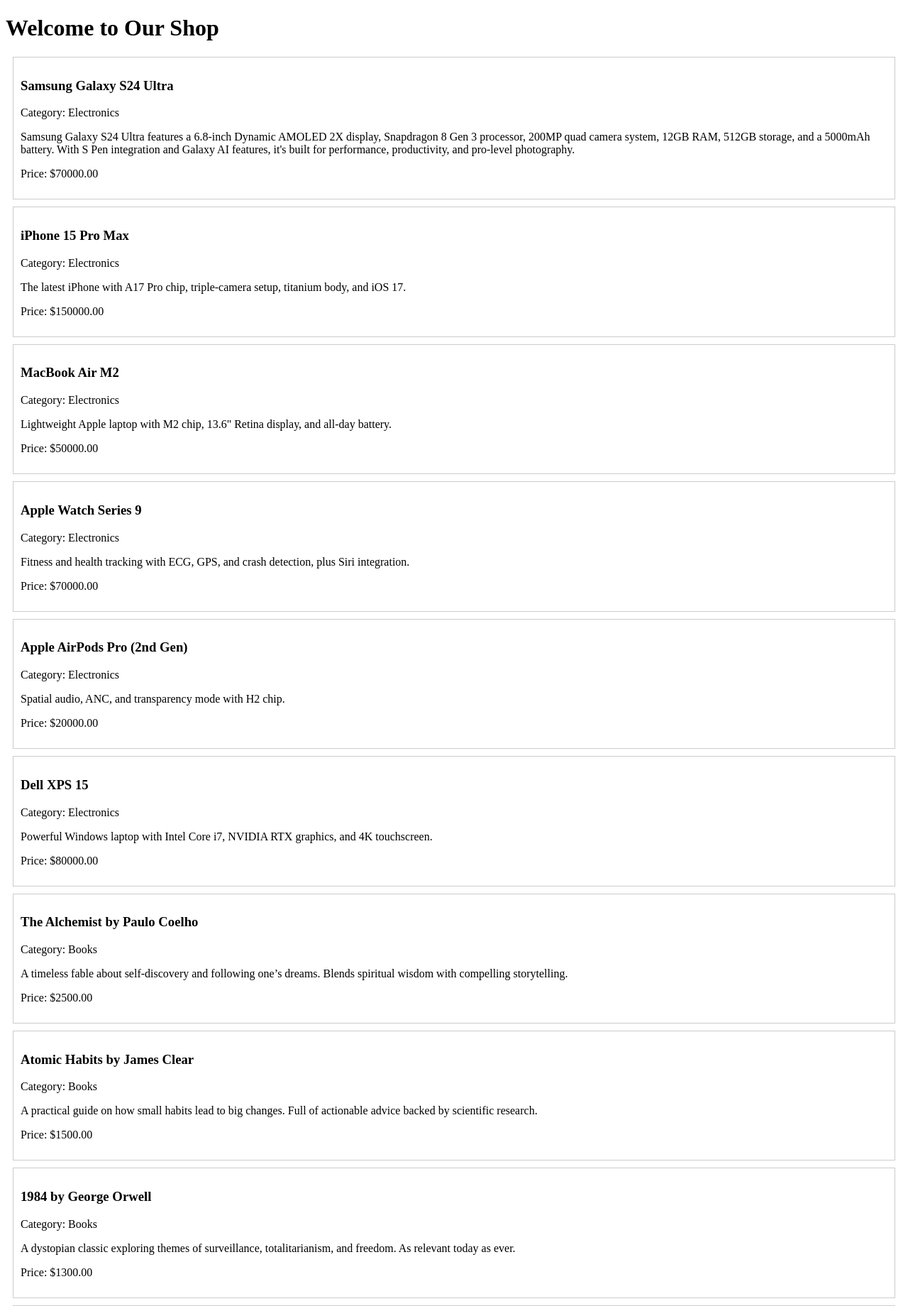
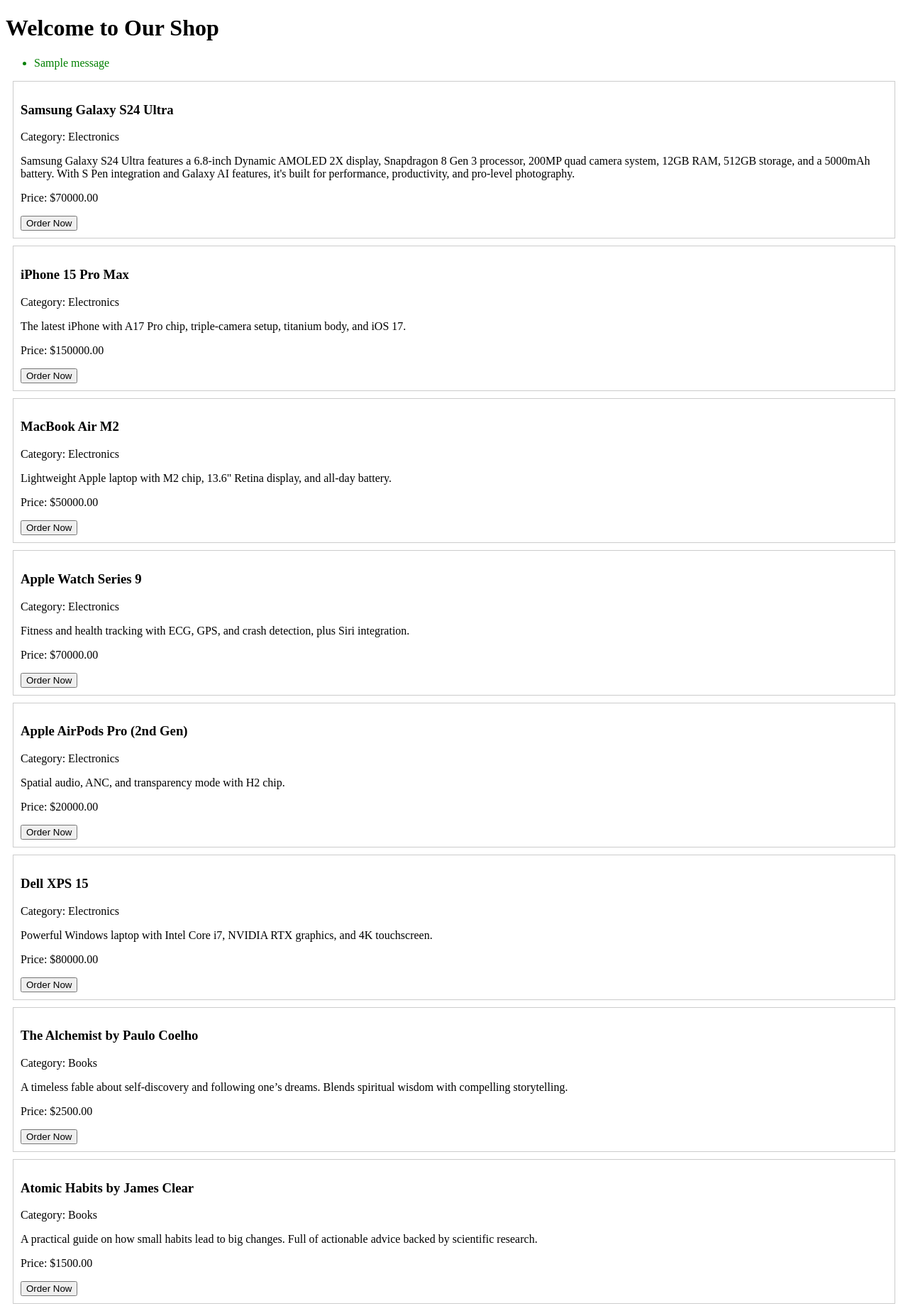
Before and after one commit to MaryamSiddiqa7/YoungDev_Interns_Tasks, a Django app: page / in a window 1280 px wide. Shown: the top 1840 px of the page at 71% size. Run offline with Django 5.2, Linux system fonts and the light colour scheme; data comes from the database, SQL or seed files in the repository; both versions use the stored data as it was after the commit; one stand-in notice (Sample message) is shown.

Commit message:
Add files via upload

```diff
--- a/ecommerce_project/shop/models.py
+++ b/ecommerce_project/shop/models.py
@@ -1,4 +1,5 @@
 from django.db import models
+from django.utils import timezone
 
 class Category(models.Model):
     name = models.CharField(max_length=100)
@@ -15,3 +16,13 @@
 
     def __str__(self):
         return self.name
+
+class Order(models.Model):
+    product = models.ForeignKey(Product, on_delete=models.CASCADE)
+    customer_name = models.CharField(max_length=200)
+    address = models.TextField()
+    created_at = models.DateTimeField(default=timezone.now)
+    is_paid = models.BooleanField(default=False)
+
+    def __str__(self):
+        return f"Order #{self.id} - {self.product.name}"
--- a/ecommerce_project/shop/templates/shop/home.html
+++ b/ecommerce_project/shop/templates/shop/home.html
@@ -5,6 +5,15 @@
 </head>
 <body>
     <h1>Welcome to Our Shop</h1>
+
+    {% if messages %}
+        <ul>
+            {% for message in messages %}
+                <li style="color: green;">{{ message }}</li>
+            {% endfor %}
+        </ul>
+    {% endif %}
+
     {% if products %}
         {% for product in products %}
             <div style="border:1px solid #ccc; padding:10px; margin:10px;">
@@ -13,8 +22,11 @@
                 <p>{{ product.description }}</p>
                 <p>Price: ${{ product.price }}</p>
                 {% if product.image %}
-                    <img src="{{ product.image.url }}" width="150">
+                    <img src="{{ product.image.url }}" width="150"><br>
                 {% endif %}
+                <a href="{% url 'place_order' product.id %}">
+                    <button>Order Now</button>
+                </a>
             </div>
         {% endfor %}
     {% else %}
--- a/ecommerce_project/shop/tests.py
+++ b/ecommerce_project/shop/tests.py
@@ -1,3 +1 @@
 from django.test import TestCase
-
-# Create your tests here.
--- a/ecommerce_project/shop/urls.py
+++ b/ecommerce_project/shop/urls.py
@@ -3,4 +3,5 @@
 
 urlpatterns = [
     path('', views.home, name='home'),
+    path('order/<int:product_id>/', views.place_order, name='place_order'),
 ]
--- a/ecommerce_project/shop/views.py
+++ b/ecommerce_project/shop/views.py
@@ -1,8 +1,24 @@
-from django.shortcuts import render
-from .models import Product
-from django.shortcuts import render
-from .models import Product
+from django.shortcuts import render, redirect, get_object_or_404
+from django.contrib import messages
+from .models import Product, Order
 
 def home(request):
     products = Product.objects.all()
     return render(request, 'shop/home.html', {'products': products})
+
+def place_order(request, product_id):
+    product = get_object_or_404(Product, id=product_id)
+    if request.method == 'POST':
+        customer_name = request.POST.get('customer_name')
+        address = request.POST.get('address')
+        order = Order(product=product, customer_name=customer_name, address=address)
+        order.save()
+        messages.success(request, "Your order has been placed successfully!")
+        return render(request, 'shop/order_form.html', {
+            'product': product,
+            'order_placed': True
+        })
+    return render(request, 'shop/order_form.html', {
+        'product': product,
+        'order_placed': False
+    })
```
Also changed, not shown: ecommerce_project/shop/admin.py (+14 -3 lines), ecommerce_project/shop/templates/shop/order_form.html (added, +51 -0 lines), ecommerce_project/db.sqlite3, ecommerce_project/shop/migrations/0002_order.py (added), ecommerce_project/shop/migrations/0003_rename_order_date_order_created_at_and_more.py (added), ecommerce_project/shop/migrations/0004_order_is_paid_alter_order_created_at.py (added).
